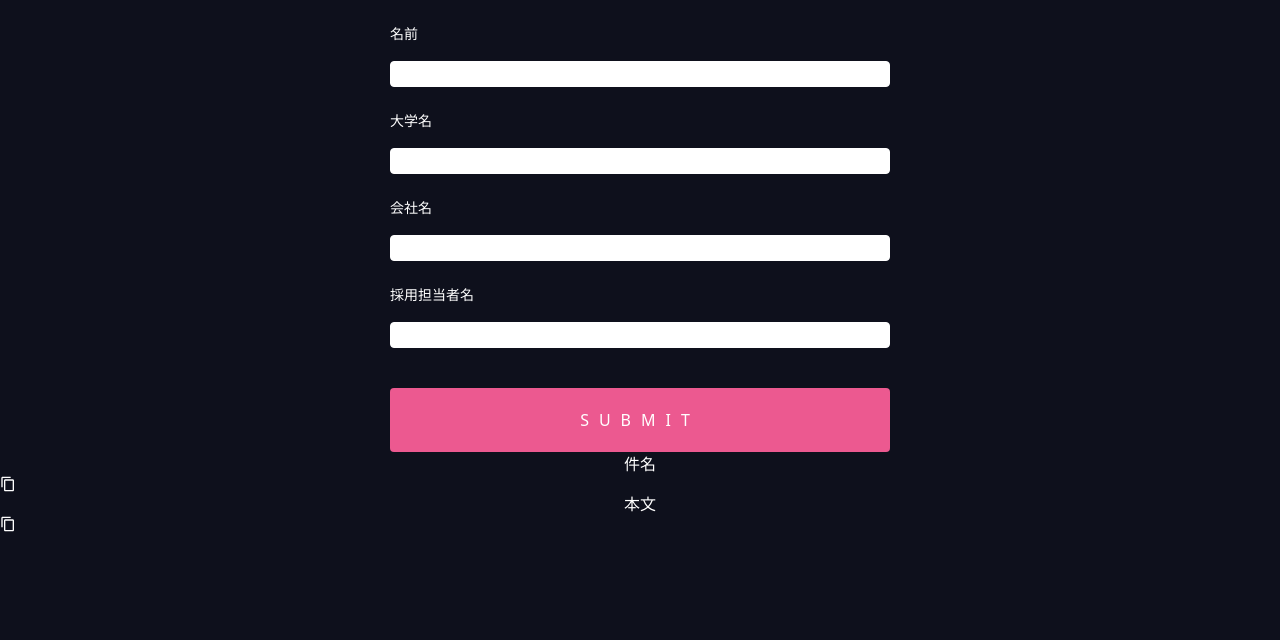
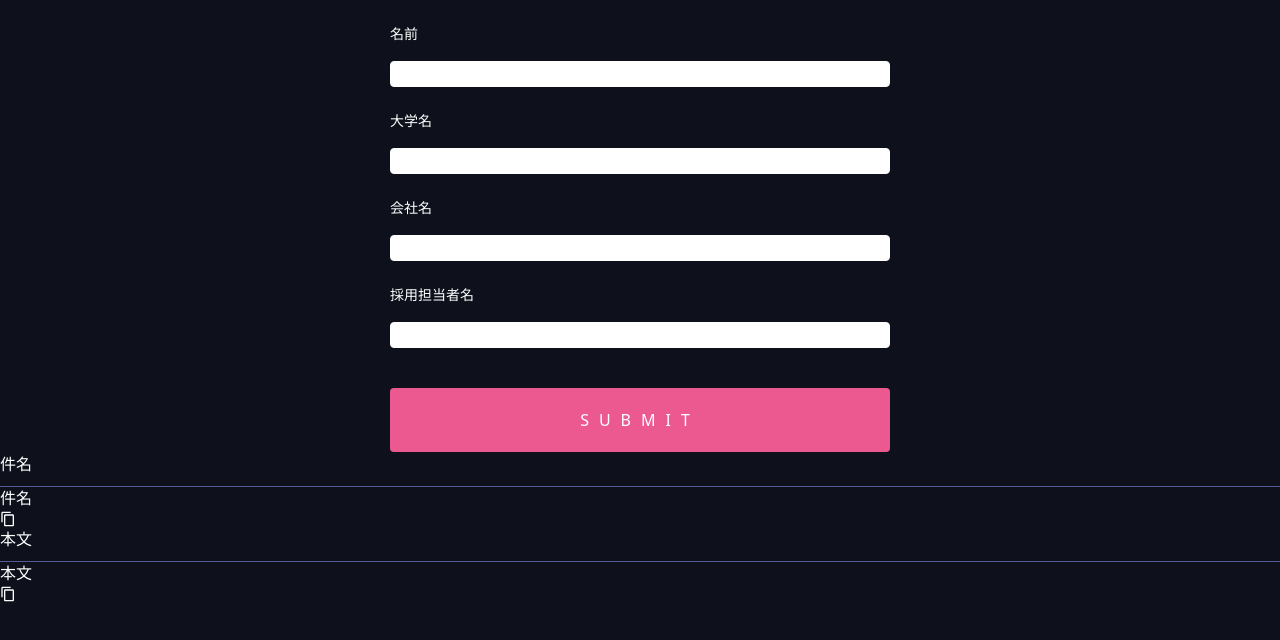
Before and after one commit to diohabara/naitei_jitai, a React (Create React App) app: page / in a window 1280 px wide. Shown: the top 640 px of the page. Built offline with nearby package versions, Linux system fonts and the light colour scheme.

Commit message:
feat: use preformatted tag

```diff
--- a/src/App.css
+++ b/src/App.css
@@ -18,6 +18,14 @@ h1 {
   font-weight: 100;
   color: white;
   text-align: center;
+  padding-bottom: 10px;
+  border-bottom: 1px solid rgb(79, 89, 148);
+}
+
+h2 {
+  font-weight: 100;
+  color: white;
+  text-align: left;
   padding-bottom: 10px;
   border-bottom: 1px solid rgb(79, 89, 148);
 }
@@ -96,13 +104,13 @@ input:disabled {
 
 .subject {
   margin: 0 auto;
-  text-align: center;
+  text-align: left;
   width: 100%;
   color: white;
 }
 .body {
   margin: 0 auto;
-  text-align: center;
+  text-align: left;
   width: 100%;
   color: white;
 }
@@ -113,7 +121,7 @@ input:disabled {
   color: white;
 }
 
-span {
+/* span {
   display: block;
   text-align: right;
-}
+} */
--- a/src/App.tsx
+++ b/src/App.tsx
@@ -71,21 +71,23 @@ export const App: React.FC = () => {
         <input type="submit" />
       </form>
 
+      <h2>件名</h2>
       <div className="subject">
-        {subject}
+        <pre>{subject}</pre>
         <CopyToClipboard text={subject} onCopy={() => alert("Copied")}>
-          <div className="copyButton">
+          <span>
             <MdContentCopy />
-          </div>
+          </span>
         </CopyToClipboard>
       </div>
 
+      <h2>本文</h2>
       <div className="body">
-        {body}
+        <pre>{body}</pre>
         <CopyToClipboard text={body} onCopy={() => alert("Copied")}>
-          <div className="copyButton">
+          <span>
             <MdContentCopy />
-          </div>
+          </span>
         </CopyToClipboard>
       </div>
     </>
```
